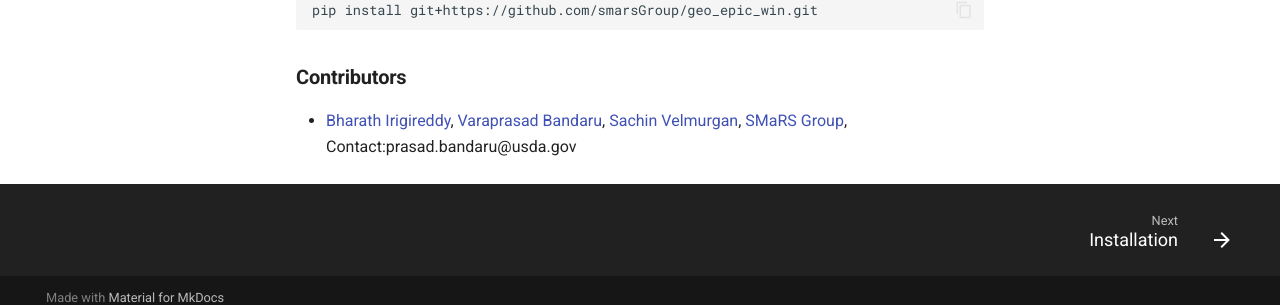
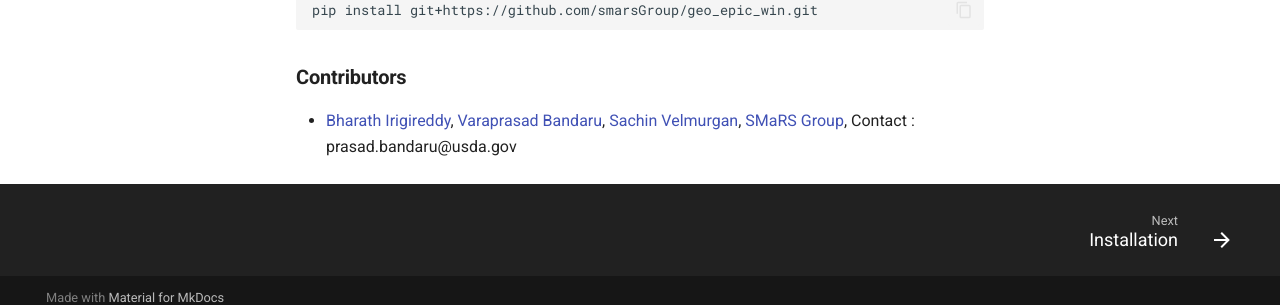
Before and after one commit to smarsGroup/geo_epic_win, an MkDocs documentation site: the page built from docs/index.md, in a window 1280 px wide and 900 px high, scrolled down 569 px. Shown: the part 580-885 px from the top of the window. Built offline with MkDocs 1.6.1 and Material for MkDocs 9.7.7, drawn with Linux system fonts in a browser that asks for light colours; comment, search, counter and statistics services are not loaded; part of the change alters nothing that is shown.

```diff
--- a/docs/index.md
+++ b/docs/index.md
@@ -28,22 +28,8 @@ pip install git+https://github.com/smarsGroup/geo_epic_win.git
 
 ### <strong>Contributors</strong>
 
-- [Bharath Irigireddy](https://github.com/Bharath2), [Varaprasad Bandaru](https://www.ars.usda.gov/pacific-west-area/maricopa-arizona/us-arid-land-agricultural-research-center/plant-physiology-and-genetics-research/people/prasad-bandaru/), [Sachin Velmurgan](https://github.com/SachinVel), [SMaRS Group](https://www.smarsgroup.org/), Contact:prasad.bandaru@usda.gov
+- [Bharath Irigireddy](https://github.com/Bharath2), [Varaprasad Bandaru](https://www.ars.usda.gov/pacific-west-area/maricopa-arizona/us-arid-land-agricultural-research-center/plant-physiology-and-genetics-research/people/prasad-bandaru/), [Sachin Velmurgan](https://github.com/SachinVel), [SMaRS Group](https://www.smarsgroup.org/), Contact : prasad.bandaru@usda.gov
 
-
-
-<!--
-### <strong>Getting Started</strong>
-
-To begin using GeoEPIC:
-
-1. **Installation**: Follow the [installation guide](installation.md) to set up the toolkit in your Python environment.
-2. **Data Preparation**: Prepare your geospatial datasets, including soil, weather, and crop management data.
-3. **Running Simulations**: Use the provided modules to set up and execute your EPIC model simulations.
-4. **Result Analysis**: Analyze simulation outputs with built-in tools or export data for external analysis.
-
-For detailed instructions, visit the [Getting Started](index.md) section.
--->
 
 <!--
 ### <strong>Use Cases</strong>
```
